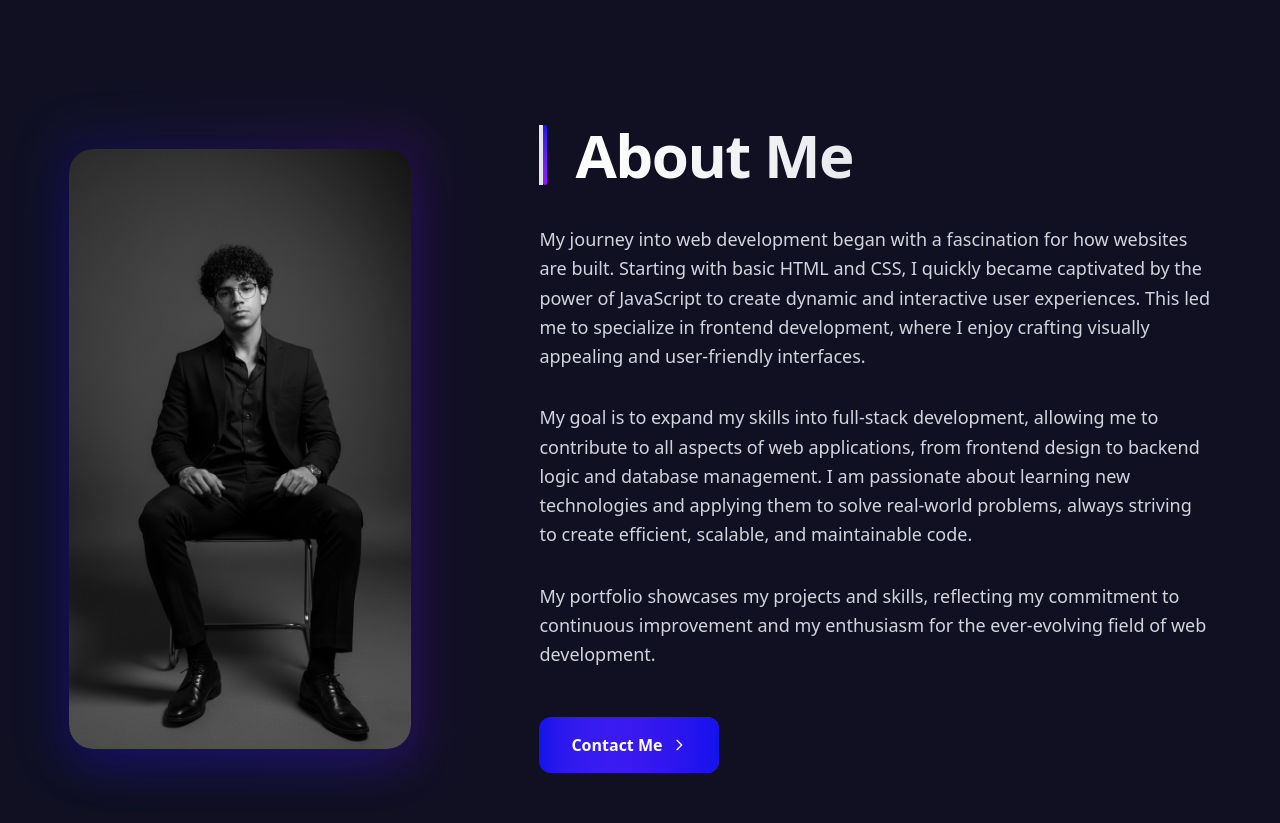
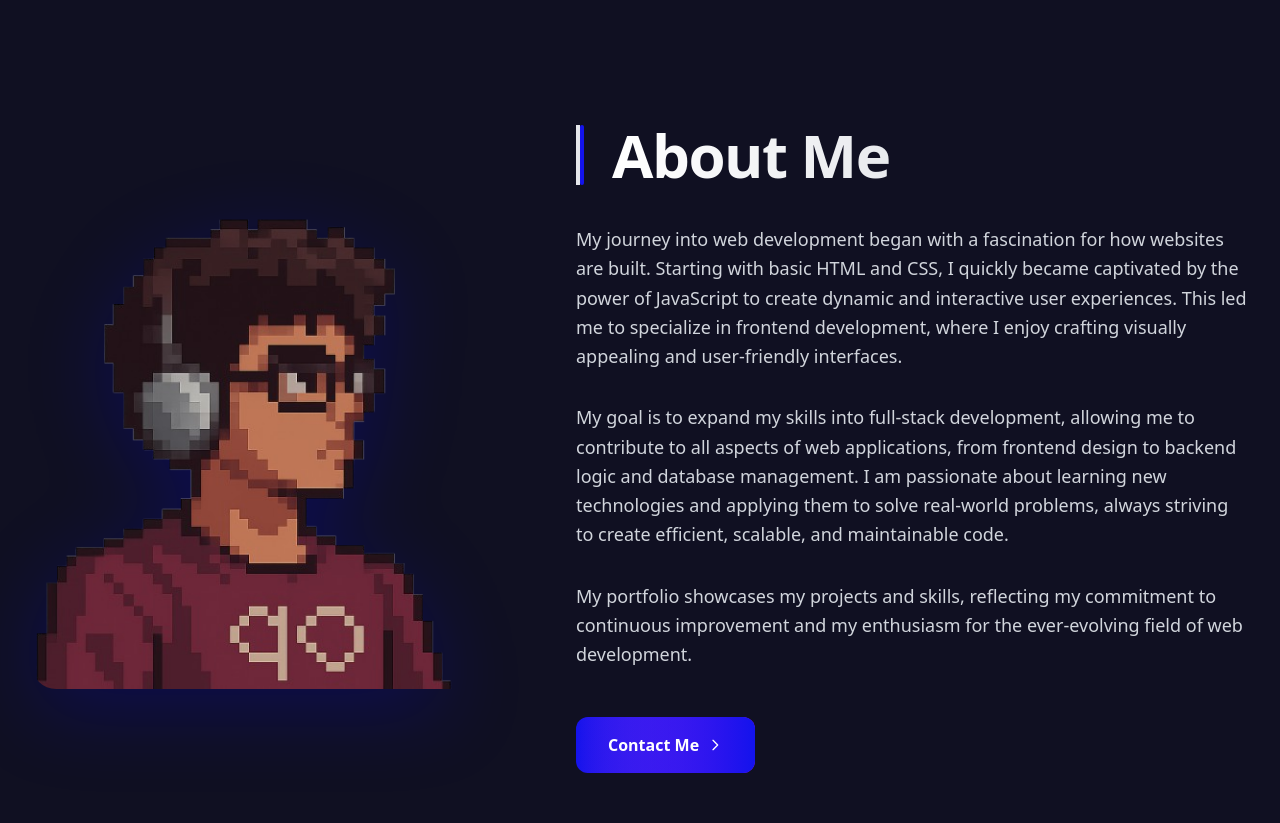
Before and after one commit to FadyHe/FadyHe, a React (Vite) app: page / in a window 1280 px wide. Shown: the part 2840-3663 px from the top of the page. Built offline with nearby package versions, Linux system fonts and the light colour scheme.

Commit message:
-added the About section and made its motions

```diff
--- a/src/Components/About.jsx
+++ b/src/Components/About.jsx
@@ -1,7 +1,6 @@
-import React from 'react'
 import Section from './Section'
 import { motion } from "motion/react";
-import myPic from '../assets/1758848932439.jpg'
+import myPic from '../assets/me2.png'
 
 function About() {
   const fadeInUp = {
@@ -52,20 +51,26 @@ function About() {
               variants={stagger}
             >
               {/* Image Section */}
-              <motion.div
-                className="relative group"
+
+
+              <motion.img
                 variants={fadeInLeft}
-              >
-                <div className="absolute -inset-4 bg-gradient-to-r from-primary/20 to-purple-600/20 rounded-3xl blur-xl opacity-75 group-hover:opacity-100 transition duration-1000 group-hover:duration-200"></div>
-                <div className="relative rounded-3xl overflow-hidden shadow-2xl shadow-primary/25 hover:shadow-primary/40 transition-all duration-500 group-hover:scale-105">
-                  <img
-                    src={myPic}
-                    className='aspect-auto h-150 rounded-3xl mx-auto'
-                    alt="About me"
-                  />
-                  <div className="absolute inset-0 bg-gradient-to-t from-black/20 to-transparent opacity-0 group-hover:opacity-100 transition-opacity duration-300"></div>
-                </div>
-              </motion.div>
+                src={myPic}
+                className='mx-auto relative rounded-3xl overflow-hidden transition-all duration-500 hover:scale-105'
+                style={{
+                  filter: 'drop-shadow(0 20px 40px rgba(0, 0, 255, 0.2))',
+                  transition: 'filter 0.3s ease'
+                }}
+                onMouseEnter={(e) => {
+                  e.target.style.filter = 'drop-shadow(0 25px 50px rgba(0, 0, 0, 0.3)) drop-shadow(0 10px 30px rgba(59, 130, 246, 0.4))';
+                }}
+                onMouseLeave={(e) => {
+                  e.target.style.filter = 'drop-shadow(0 20px 40px rgba(0, 0, 255, 0.2))';
+                }}
+                alt="About me"
+              />
+
+
 
               {/* Content Section */}
               <motion.div
@@ -79,7 +84,7 @@ function About() {
                   }}
 
                 >
-                  <div className="absolute left-0 top-0 w-1 h-full bg-gradient-to-b from-primary to-purple-600 rounded-full"></div>
+                  <div className="absolute left-0 top-0 w-1 h-full bg-gradient-to-b bg-primary rounded-full"></div>
                   <motion.h1
                     className="text-4xl sm:text-5xl lg:text-6xl font-bold tracking-tight bg-gradient-to-r from-gray-900 via-gray-700 to-gray-900 dark:from-white dark:via-gray-200 dark:to-white bg-clip-text text-transparent"
 
@@ -149,7 +154,7 @@ function About() {
                         viewBox="0 0 24 24"
                         initial={{ x: 0 }}
                         whileHover={{ x: 3 }}
-                        transition={{ type: "spring", stiffness: 300 }}
+
                       >
                         <path strokeLinecap="round" strokeLinejoin="round" strokeWidth={2} d="M9 5l7 7-7 7" />
                       </motion.svg>
--- a/src/Components/Hero.jsx
+++ b/src/Components/Hero.jsx
@@ -1,6 +1,5 @@
 import React, { useState } from 'react'
 import { motion, AnimatePresence } from "framer-motion"
-import heroImage from '../assets/1758848932439.jpg';
 
 function Hero() {
 
```
Also changed, not shown: src/assets/1758848932439.jpg (deleted), src/assets/me2.png (added).
